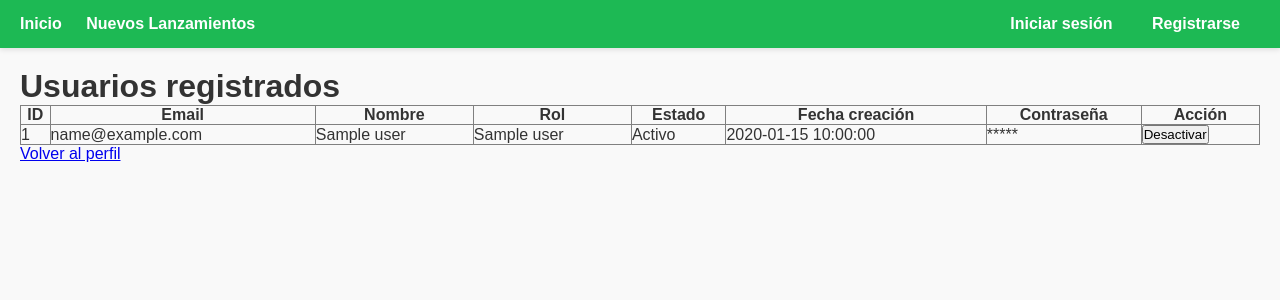
After one commit to luci-solar34/BaseDatos, a PHP site: template MVC/views/users_list.php in a window 1280 px wide. The commit adds this page. Shown: the top 300 px of the page. Run offline with PHP 8.4, Linux system fonts and the light colour scheme; the template is opened without the code that fills it: most values are stand-ins (such as "Sample title", 1, 10 or a date in 2020); a stand-in replaces the project's code that opens the database connection.

Commit message:
puedo cambiar el estasdo del usuario siendo yo admin

```diff
--- a/MVC/views/profile.php
+++ b/MVC/views/profile.php
@@ -113,6 +113,9 @@ Editar bio
     <p>
         <a href="/LASK/public/index.php/tag/create">Crear nuevo tag</a>
     </p>
+    <p>
+        <a href="/LASK/public/index.php/admin/users">Ver todos los usuarios</a>
+    </p>
 <?php endif; ?>
 
 <h2>Playlists públicas</h2>
--- /dev/null
+++ b/MVC/views/users_list.php
@@ -0,0 +1,49 @@
+<h1>Usuarios registrados</h1>
+
+<?php if(isset($_SESSION['flash_message'])): ?>
+    <div style="padding:10px; margin-bottom:12px; border:1px solid #ccc; background:#f9f9f9;">
+        <?= htmlspecialchars($_SESSION['flash_message']) ?>
+    </div>
+    <?php unset($_SESSION['flash_message']); ?>
+<?php endif; ?>
+
+<?php if(!empty($users)): ?>
+    <table border="1" cellpadding="6" cellspacing="0" style="border-collapse:collapse; width:100%;">
+        <thead>
+            <tr>
+                <th>ID</th>
+                <th>Email</th>
+                <th>Nombre</th>
+                <th>Rol</th>
+                <th>Estado</th>
+                <th>Fecha creación</th>
+                <th>Contraseña</th>
+                <th>Acción</th>
+            </tr>
+        </thead>
+        <tbody>
+            <?php foreach($users as $user): ?>
+                <tr>
+                    <td><?= htmlspecialchars($user['id_usuario']) ?></td>
+                    <td><?= htmlspecialchars($user['email']) ?></td>
+                    <td><?= htmlspecialchars($user['nombre_usuario']) ?></td>
+                    <td><?= htmlspecialchars($user['nombre_rol']) ?></td>
+                    <td><?= $user['estado_usuario'] ? 'Activo' : 'Inactivo' ?></td>
+                    <td><?= htmlspecialchars($user['fecha_creacion']) ?></td>
+                    <td>*****</td>
+                    <td>
+                        <form action="/LASK/public/index.php/admin/user/change-state" method="POST" style="margin:0;">
+                            <input type="hidden" name="user_id" value="<?= htmlspecialchars($user['id_usuario']) ?>">
+                            <input type="hidden" name="estado" value="<?= $user['estado_usuario'] ? '0' : '1' ?>">
+                            <button type="submit"><?= $user['estado_usuario'] ? 'Desactivar' : 'Activar' ?></button>
+                        </form>
+                    </td>
+                </tr>
+            <?php endforeach; ?>
+        </tbody>
+    </table>
+<?php else: ?>
+    <p>No hay usuarios registrados.</p>
+<?php endif; ?>
+
+<p><a href="/LASK/public/index.php/profile?id=<?= $_SESSION['user_id'] ?? '' ?>">Volver al perfil</a></p>
```
Also changed, not shown: MVC/controllers/UserController.php (+46 -0 lines), MVC/models/User.php (+13 -0 lines), public/index.php (+18 -0 lines).
